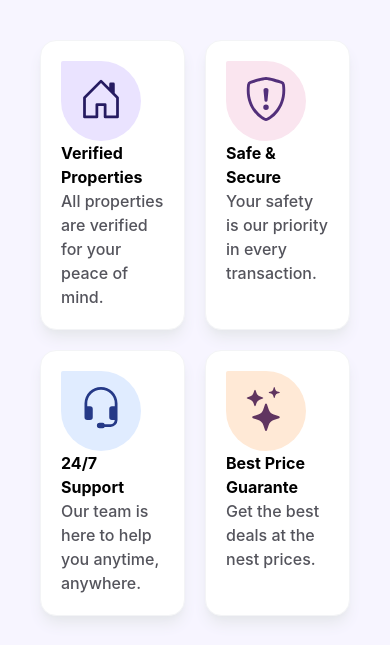
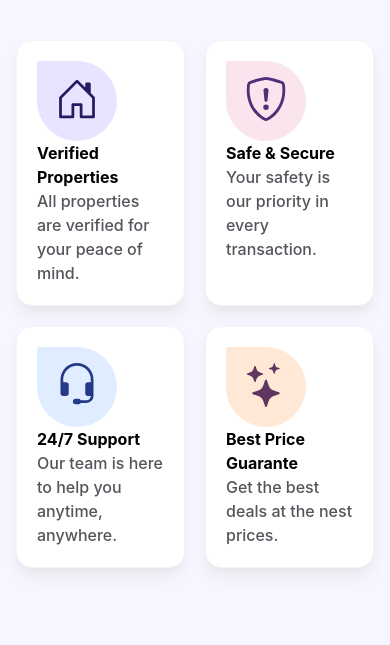
Before and after one commit to Yassine-Belbaz/Yassine-Belbaz, a website: page index.html in a window 390 px wide. Shown: the top 645 px of the page. Drawn offline with Linux system fonts and the light colour scheme.

Commit message:
main:the second section -done! with responsivity

```diff
--- a/index.html
+++ b/index.html
@@ -160,7 +160,7 @@
 <main>
         <!-- second-section of the "main" -->
         <section class="bg-[rgb(247,245,255)] md:bg-transparent">
-            <div class="py-10 px-10 grid grid-cols-2 md:grid-cols-4 justify-evenly gap-5">
+            <div class="py-10 px-4 grid grid-cols-2 md:grid-cols-4 justify-evenly gap-5 md:px-10">
                 <div
                     class="border border-gray-100 hover:border-[rgb(183,172,230)] p-5 gap-3 rounded-2xl shadow-lg shadow-gray-200 hover:shadow-[rgb(183,172,230)] bg-white md:flex">
                     <div
```
Also changed, not shown: public/css/output.css.
